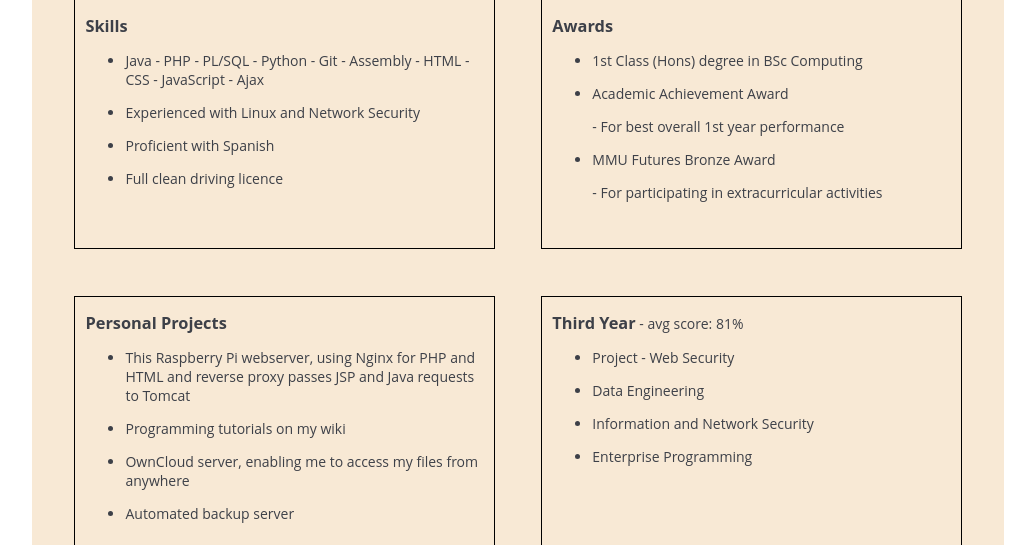
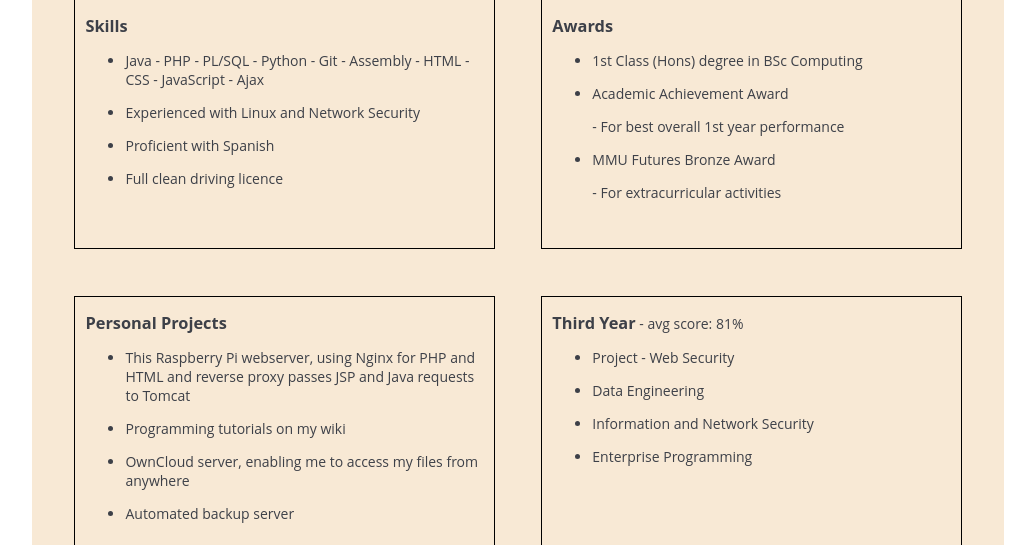
Before and after one commit to markbellingham/Portfolio, a PHP site: page / in a window 1280 px wide. Shown: the part 1095-1640 px from the top of the page, without its empty margins (122-1157 px from the left). Run offline with PHP 8.4, Linux system fonts and the light colour scheme; some libraries are stand-ins or nearby versions.

```diff
--- a/portfolio/about.php
+++ b/portfolio/about.php
@@ -24,7 +24,7 @@ ga('create', 'UA-115626803-1', 'auto');
       <li>Academic Achievement Award</li>
         <ul class="second-level-list"><li>- For best overall 1st year performance</li></ul>
       <li>MMU Futures Bronze Award</li>
-        <ul class="second-level-list"><li>- For participating in extracurricular activities</li></ul>
+        <ul class="second-level-list"><li>- For extracurricular activities</li></ul>
     </ul>
   </div> <!-- ends two -->
   <div class="about" id="three">
```
